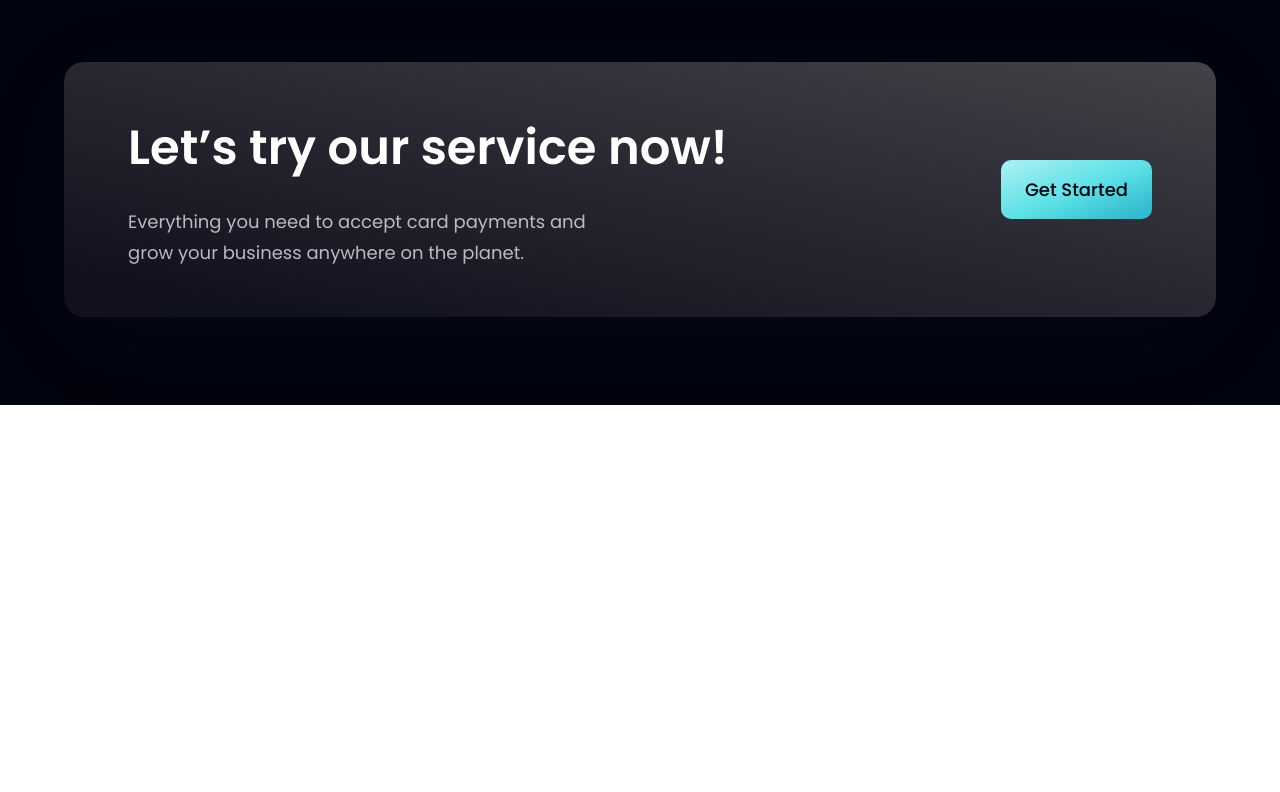
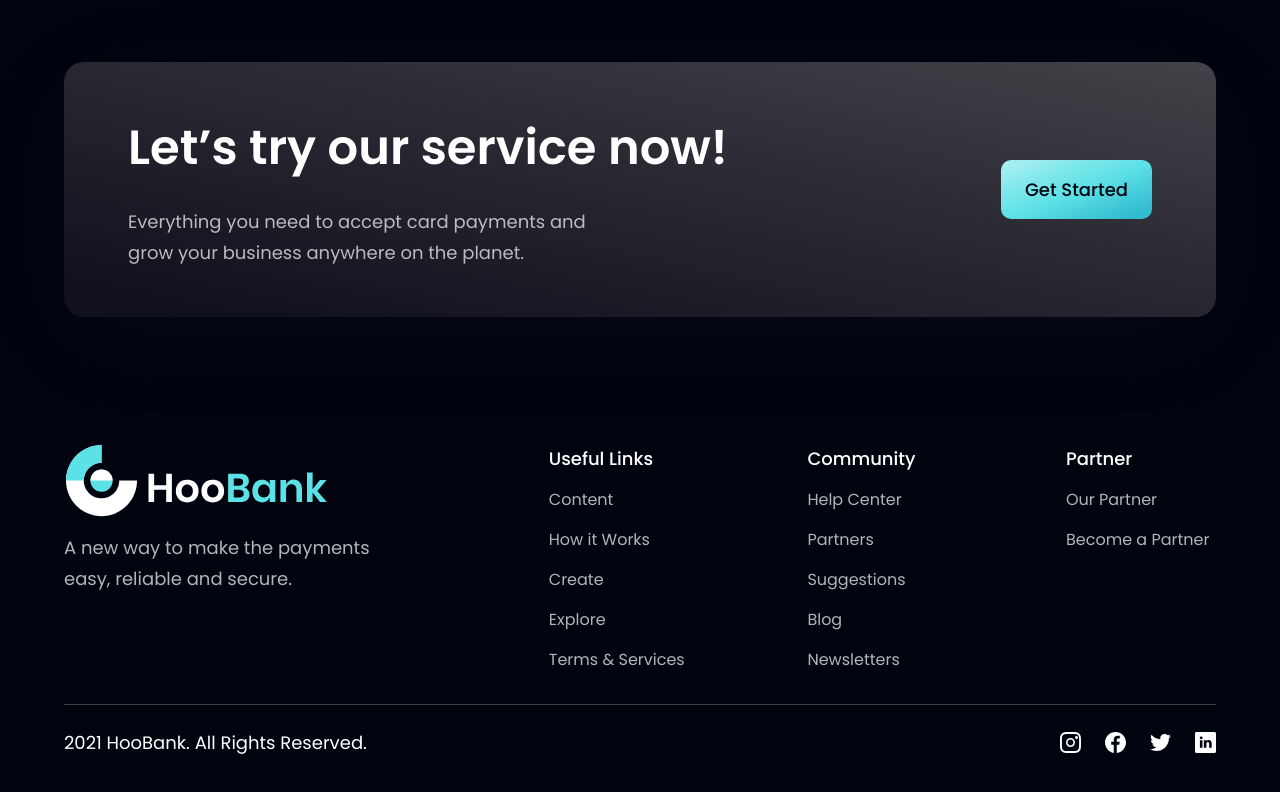
Before and after one commit to RebrovYura/modern-website, a React (Vite) app: page / in a window 1280 px wide. Shown: the part 4077-4869 px from the top of the page. Before the commit the page ends 4482 px from the top, so only its background shows below. Built offline with nearby package versions, Linux system fonts and the light colour scheme.

Commit message:
create footer section

```diff
--- a/src/components/Footer.jsx
+++ b/src/components/Footer.jsx
@@ -1,9 +1,43 @@
-import React from 'react'
+import { logo } from "../assets";
+import { footerLinks, socialMedia } from "../constants";
+import styles from "../style";
 
-const Footer = () => {
-  return (
-    <div>Footer</div>
-  )
-}
+const Footer = () => (
+  <section className={`${styles.flexCenter} ${styles.paddingY} flex-col`}>
+    <div className={`${styles.flexStart} md:flex-row flex-col mb-8 w-full`}>
+      <div className='flex-1 flex flex-col justify-start mr-10'>
+        <img src={logo} alt='hoobank' className='w-[266px] h-[72px] object-contain' />
+        <p className={`${styles.paragraph} mt-4 max-w-[310px]`}>
+          A new way to make the payments easy, reliable and secure.
+        </p>
+      </div>
+      <div className='flex-[1.5] w-full flex flex-row justify-between flex-wrap md:mt-0 mt-10'>
+        {footerLinks.map((footerLink) => (
+          <div key={footerLink.title} className='flex flex-col ss:my-0 my-4 min-w-[150px]'>
+            <h4 className='font-poppins font-medium text-[18px] leading-[27px] text-white'>{footerLink.title}</h4>
+            <ul className='list-none mt-4'>
+              {footerLink.links.map((link, index) => (
+                <li key={link.name} className={`font-poppins font-normal text-[16px] leading-[24px] text-dimWhite hover:text-secondary cursor-pointer ${index != footerLink.links.length - 1 ? 'mb-4' : 'mb-0'}`}>
+                  {link.name}
+                </li>
+              ))}
+            </ul>
+          </div>
+        ))}
+      </div>
+    </div>
+    <div className='w-full flex justify-between items-center md:flex-row flex-col pt-6 border-t-[1px] border-t-[#3f3e45]'>
+      <p className='font-poppins font-normal text-center text-[18px] leading-[27px] text-white'>
+        2021 HooBank. All Rights Reserved.
+      </p>
+
+      <div className='flex flex-row md:mt-0 mt-6'>
+        {socialMedia.map((social, index) => (
+          <img key={social.id} src={social.icon} alt={social.id} className={`w-[21px] h-[21px] object-contain cursor-pointer ${index !== socialMedia.length - 1 ? 'mr-6' : 'mr-0'}`}/>
+        ))}
+      </div>
+    </div>
+  </section>
+)
 
 export default Footer
```
